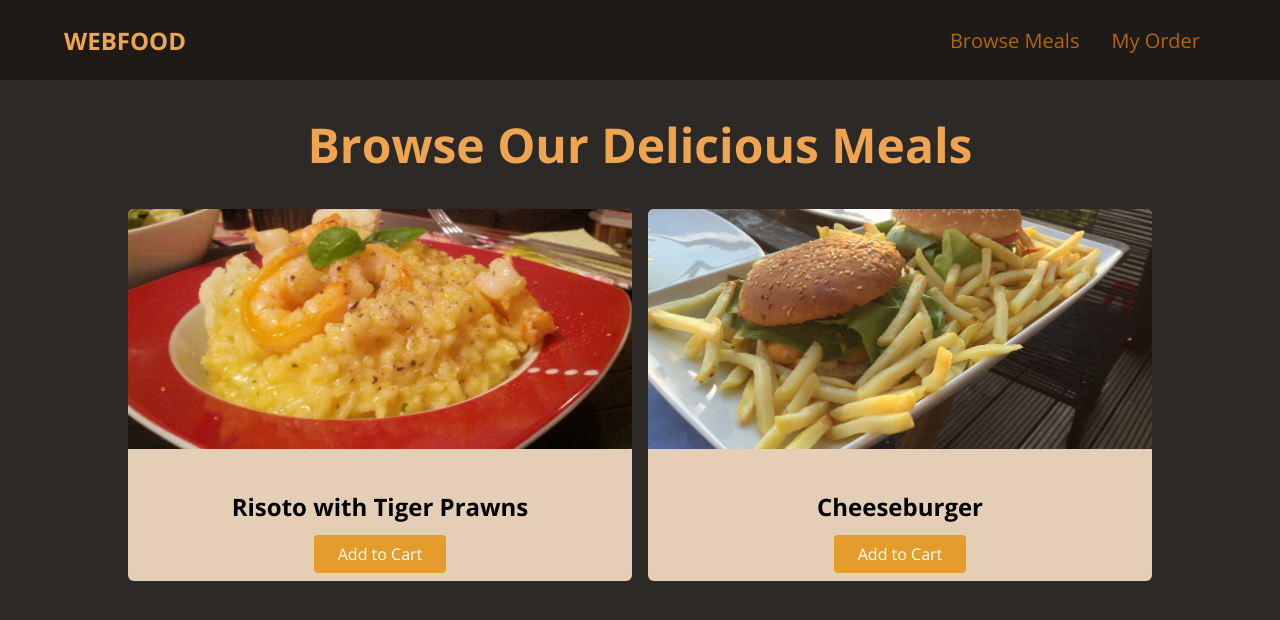
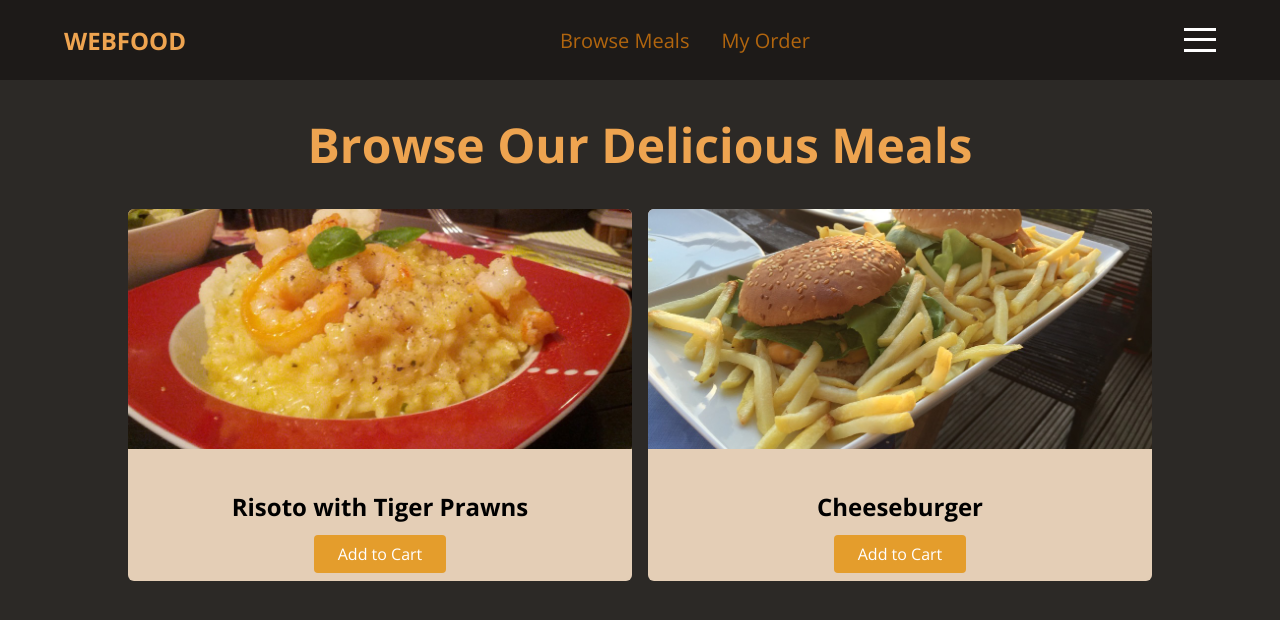
Before and after one commit to Adfrach/webfood-responsive-practice, a plain HTML site: page index.html in a window 1280 px wide. Drawn offline with nearby package versions, Linux system fonts and the light colour scheme.

Commit message:
added humberger btn

```diff
--- a/index.html
+++ b/index.html
@@ -24,6 +24,11 @@
           </li>
         </ul>
       </nav>
+      <a href="" class="menu-btn">
+        <span></span>
+        <span></span>
+        <span></span>
+      </a>
     </header>
     <main>
       <h1>Browse Our Delicious Meals</h1>
--- a/style.css
+++ b/style.css
@@ -22,6 +22,21 @@ a {
   font-weight: bold;
   color: rgb(238, 164, 80);
   text-transform: uppercase;
+}
+
+.menu-btn {
+  width: 2rem;
+  height: 2rem;
+  display: flex;
+  flex-direction: column;
+  justify-content: space-around;
+}
+
+.menu-btn span {
+  width: 100%;
+  height: 3px;
+  background-color: white;
+  box-sizing: border-box;
 }
 
 #main-header ul {
```
